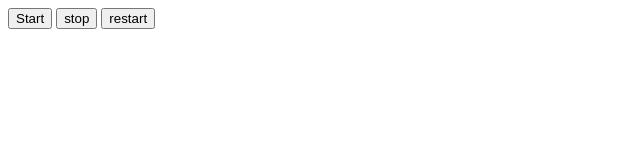
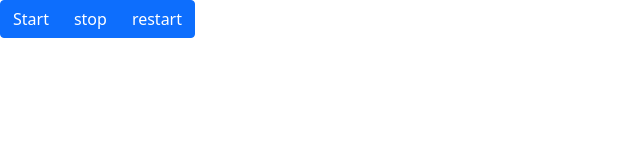
Before and after one commit to SEbastianSpin/blinkSebastian, a plain HTML site: page index.html in a window 1280 px wide. Shown: the whole page, without its empty margins (0-640 px from the left). Drawn offline with nearby package versions, Linux system fonts and the light colour scheme.

```diff
--- a/index.html
+++ b/index.html
@@ -6,13 +6,20 @@
   <title>Pomidoro</title>
   <script src="https://code.jquery.com/jquery-3.6.0.min.js" integrity="sha256-/xUj+3OJU5yExlq6GSYGSHk7tPXikynS7ogEvDej/m4=" crossorigin="anonymous"></script>
   <link rel="stylesheet" href="style.css">
+  <link href="https://cdn.jsdelivr.net/npm/bootstrap@5.1.3/dist/css/bootstrap.min.css" rel="stylesheet" integrity="sha384-1BmE4kWBq78iYhFldvKuhfTAU6auU8tT94WrHftjDbrCEXSU1oBoqyl2QvZ6jIW3" crossorigin="anonymous">
 </head>
 
 <body onload="notify()">
 
-  <button type="button" name="button" onclick="Pomidoro.countdown()">Start</button>
-  <button type="button" name="button" onclick="Pomidoro.stop()">stop</button>
-  <button type="button" name="button" onclick="Pomidoro.restart()">restart</button>
+  <div class="btn-toolbar" role="toolbar" aria-label="Toolbar with button groups">
+  <div class="btn-group me-2" role="group" aria-label="First group">
+    <button type="button" class="btn btn-primary" onclick="Pomidoro.countdown()">Start</button>
+    <button type="button" class="btn btn-primary" onclick="Pomidoro.stop()">stop</button>
+    <button type="button" class="btn btn-primary" onclick="Pomidoro.restart()">restart</button>
+
+  </div>
+
+
   <div class="watch">
     <div class="display">
 
--- a/index.js
+++ b/index.js
@@ -39,8 +39,8 @@ class watch {
   }
 
   countdown(){
-  let timex=setInterval(()=>{
-this._time=timex;
+  this._time=setInterval(()=>{
+
     ///analog
 
     //$(".display").text(this.min+":"+this.sec);
@@ -85,6 +85,7 @@ stop(){
 restart(){
     this.percent=(this.startp/60)/this.startp;
     this.min=this.startp/60;
+    //this.countdown(); issues here
 }
 draw(begin,end){///begin Math.PI*(3/2)
   if (canvas.getContext) {
```
